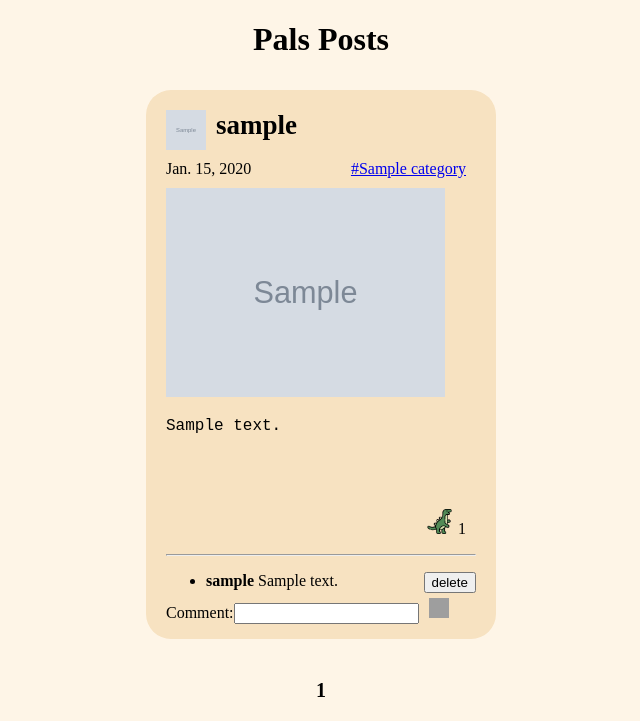
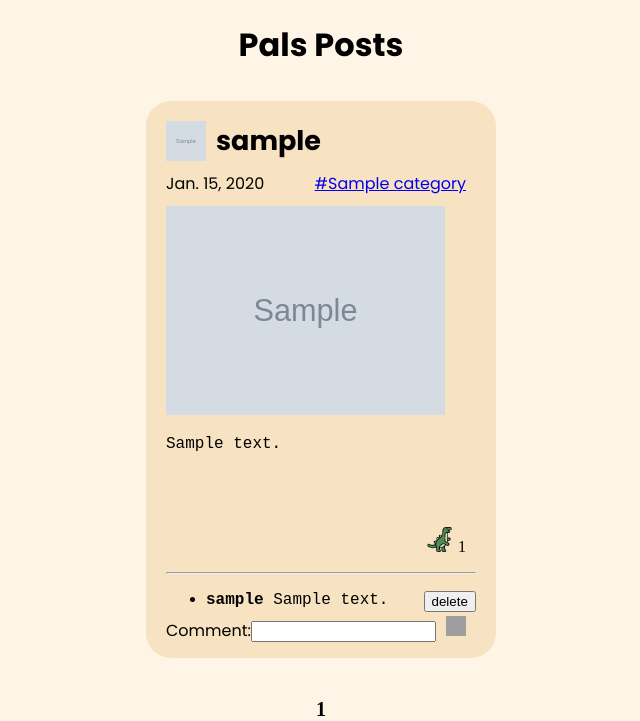
Before and after one commit to 2884069/InqPal, a Django app: page /inqpal/posts/pals/ in a window 1280 px wide. Shown: the part 117-838 px from the top of the page, without its empty margins (319-959 px from the left). Before the commit the page ends 814 px from the top, so only its background shows below. Run offline with Django 3.2, Linux system fonts and the light colour scheme; a user stored in the database is signed in; tables that the repository leaves empty hold one stand-in row (values such as "Sample post"); grey boxes marked "Sample" are stand-in pictures; grey boxes are pictures that could not be loaded.

Commit message:
changed some fonts around

```diff
--- a/static/css/display_categories.css
+++ b/static/css/display_categories.css
@@ -3,6 +3,7 @@
 }
 
 .title_block {
+    font-family: "Poppins", sans-serif;
     text-align: center;
 }
 
@@ -46,6 +47,7 @@
 }
 
 .cat_head > h3 {
+    font-family: "Poppins", sans-serif;
     text-align: center;
     font-size: 27px;
     vertical-align: center;
@@ -58,6 +60,7 @@
 }
 
 .numbers_section {
+    font-family: "Poppins", sans-serif;
     text-align: right;
     margin-right: 10px;
     margin-bottom: 0;
--- a/static/css/display_posts.css
+++ b/static/css/display_posts.css
@@ -3,6 +3,7 @@
 }
 
 .title_block {
+    font-family: "Poppins", sans-serif;
     text-align: center;
 }
 
@@ -48,6 +49,7 @@
 }
 
 .post_head > h3 {
+    font-family: "Poppins", sans-serif;
     font-size: 27px;
     vertical-align: center;
     margin:0;
@@ -75,10 +77,12 @@
 }
 
 .post_context > p {
+    font-family: "Poppins", sans-serif;
     margin: 0;
 }
 
 .post_context > a {
+    font-family: "Poppins", sans-serif;
     float: right;
     margin-right: 10px;
 }
@@ -95,6 +99,7 @@
 }
 
 #comment_form {
+    font-family: "Poppins", sans-serif;
     position: absolute;
     bottom: 0;
     margin-bottom: 15px;
@@ -109,6 +114,7 @@
 }
 
 .comment_text {
+    font-family:'Courier New', Courier, monospace;
     width:75%;
 }
 
```
